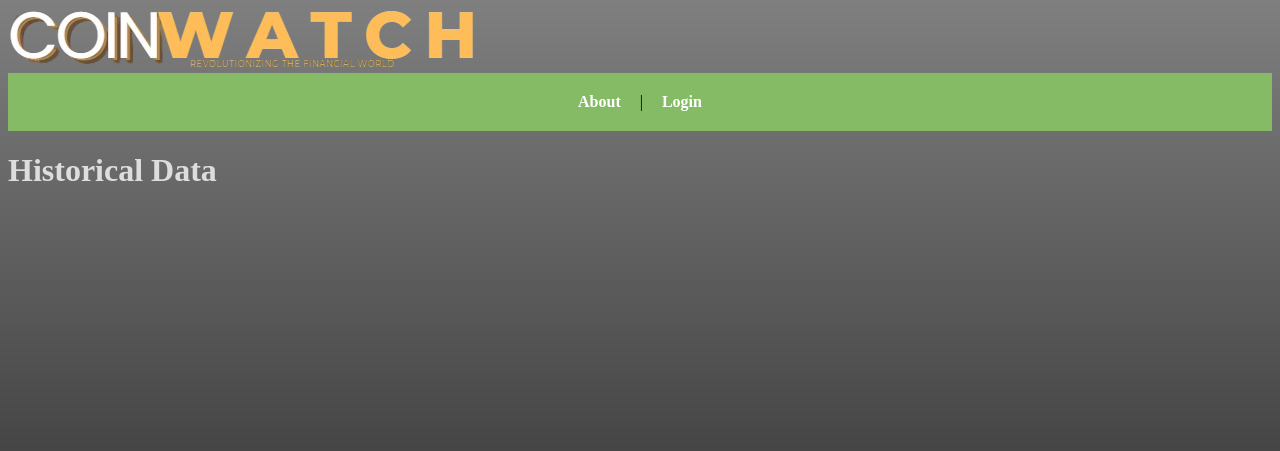
After one commit to ian-ruiz21/CoinWatch, a Django app: a page that uses main_app/templates/base.html in a window 1280 px wide. The commit adds this page. Shown: the top 451 px of the page. Run offline with Django 5.2, Linux system fonts and the light colour scheme; tables that the repository leaves empty hold one stand-in row (values such as "Sample post"); data that the repository does not hold is empty.

Commit message:
Historical data page started

```diff
--- a/main_app/templates/base.html
+++ b/main_app/templates/base.html
@@ -71,8 +71,6 @@
             </li>
             <li><a href="{% url 'coin-watchlist' %}">My Watchlist</a></li>
             &nbsp;|&nbsp;
-            <li><a href="">Crypto Blog</a></li>
-            &nbsp;|&nbsp;
             <li><a href="{% url 'coin-index' %}">All Coins</a></li>
             &nbsp;|&nbsp;
             <li><a href="{% url 'about' %}">About</a></li>
--- a/main_app/templates/coins/detail.html
+++ b/main_app/templates/coins/detail.html
@@ -23,5 +23,6 @@
     <button type="submit" class="btn submit">Add New Coin!</button>
      </form>
     <a href="{% url 'coin-index'  %}" class="btn warn">All Coins</a>
+    <a href="{% url 'historical_data' coin.symbol %}" class="btn warn">Crypto History</a>
 </div>
 {% endblock %}
--- /dev/null
+++ b/main_app/templates/coins/historical_data.html
@@ -0,0 +1,16 @@
+{% extends 'base.html' %} {% load static %} {% block head %}
+<link rel="stylesheet" href="{% static 'css/base.css' %}" />
+{% endblock %} {% block content %}
+
+<div class="container">
+    <h1>Historical Data</h1>
+
+    <div class="section">
+        <h2> </h2>
+
+    </div>
+
+</body>
+
+
+{% endblock %}
--- a/main_app/urls.py
+++ b/main_app/urls.py
@@ -8,6 +8,7 @@ urlpatterns = [
     path('accounts/signup/', views.signup, name='signup'),
     path('coins/', views.coin_index, name='coin-index'),
     path('coins/<str:symbol>/', views.coin_detail, name='coin-detail'),
+    path('coins/<str:symbol>/historical-data/', views.historical_data, name='historical_data'),
     path('watchlist/', views.watchlist_view, name='coin-watchlist'),
     path('watchlist/add/<str:symbol>/', views.add_to_watchlist, name='add-to-watchlist'),
     path('watchlist/remove/<str:symbol>/', views.remove_from_watchlist, name='remove-from-watchlist'),
--- a/main_app/views.py
+++ b/main_app/views.py
@@ -89,6 +89,16 @@ def coin_detail(request, symbol):
 
     return render(request,"coins/detail.html", {"coin": coin})
 
+def historical_data(request, symbol):
+    response = requests.get('https://api.coingecko.com/api/v3/coins/{id}/history')
+
+    try:
+        coin = Coin.objects.get(symbol=symbol)
+    except Coin.DoesNotExist:
+        return HttpResponseNotFound("Coin not found")
+
+    return render(request, "coins/historical_data.html", {"coin": coin})
+
 def watchlist_view(request):
     watchlist = WatchList.objects.filter(user=request.user).first()  # Get watchlist for logged-in user
     if not watchlist:
```
